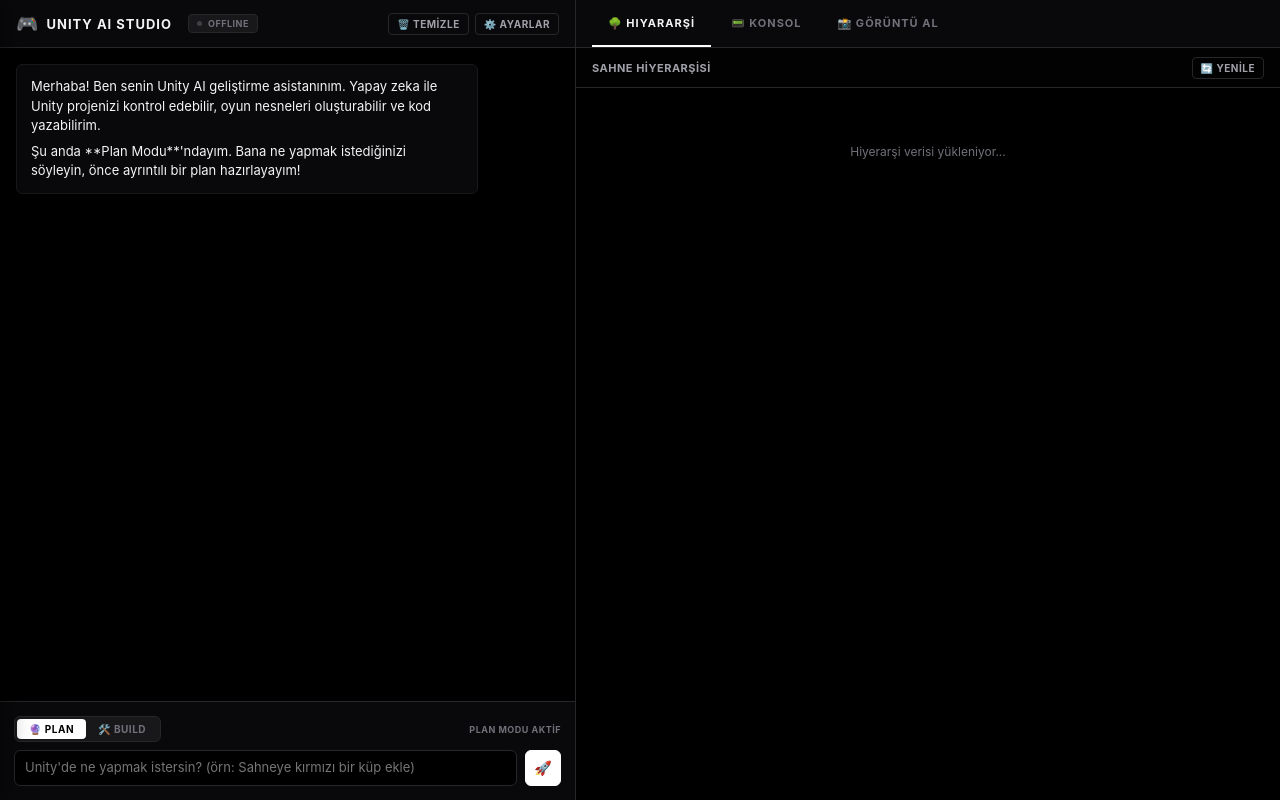
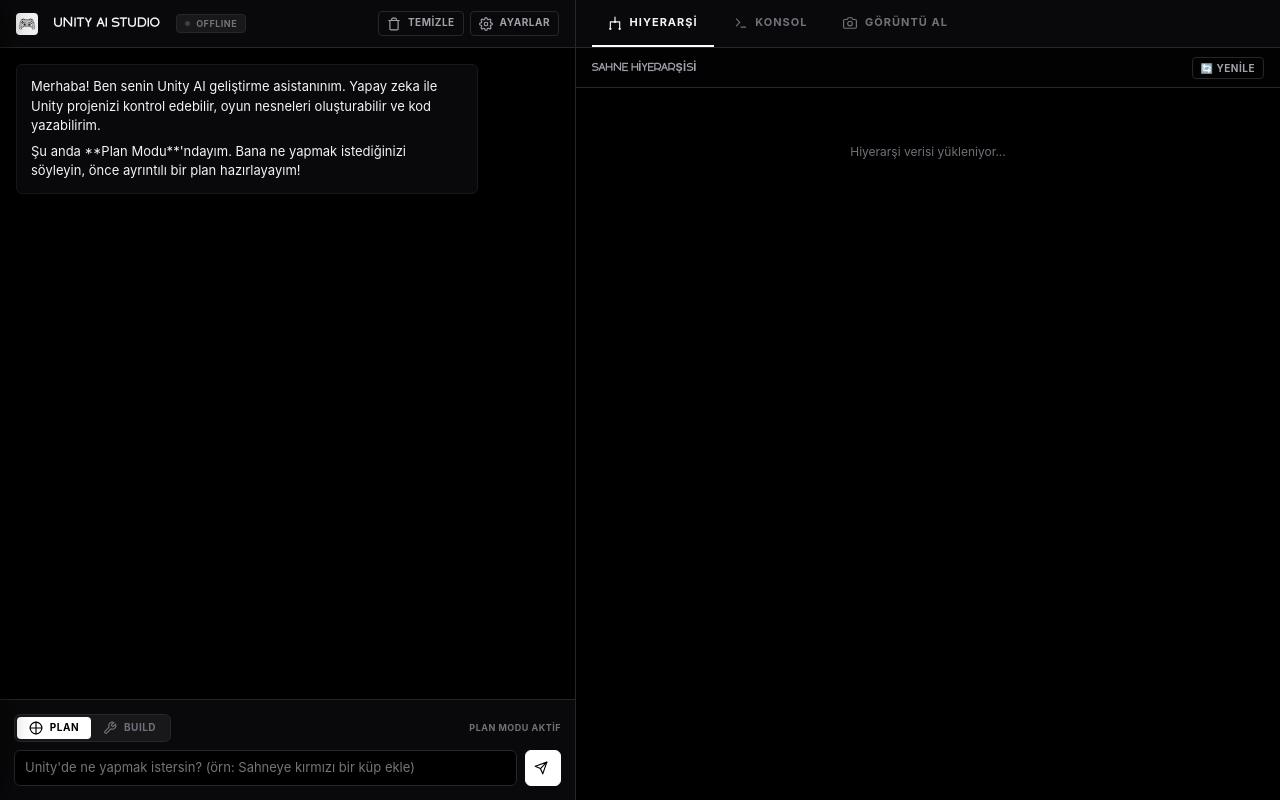
Before and after one commit to Abdullah6262637/unity-mcp-bridge, a plain HTML site: page web-client/index.html in a window 1280 px wide. Drawn offline with Linux system fonts and the light colour scheme; no server answers.

Commit message:
Add custom Interwoven font, transparent app logo, and replace all emojis with vector SVG icons

```diff
--- a/web-client/app.js
+++ b/web-client/app.js
@@ -149,7 +149,11 @@
 
     const icon = document.createElement('span');
     icon.className = 'node-icon';
-    icon.textContent = node.children && node.children.length > 0 ? '📂' : '📄';
+    if (node.children && node.children.length > 0) {
+        icon.innerHTML = `<svg class="icon tree-icon" viewBox="0 0 24 24" fill="none" stroke="currentColor" stroke-width="2" stroke-linecap="round" stroke-linejoin="round"><path d="M22 19a2 2 0 0 1-2 2H4a2 2 0 0 1-2-2V5a2 2 0 0 1 2-2h5l2 3h9a2 2 0 0 1 2 2z"></path></svg>`;
+    } else {
+        icon.innerHTML = `<svg class="icon tree-icon" viewBox="0 0 24 24" fill="none" stroke="currentColor" stroke-width="2" stroke-linecap="round" stroke-linejoin="round"><path d="M13 2H6a2 2 0 0 0-2 2v16a2 2 0 0 0 2 2h12a2 2 0 0 0 2-2V9z"></path><polyline points="13 2 13 9 20 9"></polyline></svg>`;
+    }
 
     const name = document.createElement('span');
     name.className = `node-name ${node.active === false ? 'inactive' : ''}`;
--- a/web-client/index.html
+++ b/web-client/index.html
@@ -12,7 +12,9 @@
         <aside id="settingsDrawer" class="settings-drawer">
             <div class="drawer-header">
                 <h3>API AYARLARI</h3>
-                <button id="closeSettingsBtn" class="drawer-close-btn">&times;</button>
+                <button id="closeSettingsBtn" class="drawer-close-btn">
+                    <svg class="icon" viewBox="0 0 24 24" fill="none" stroke="currentColor" stroke-width="2" stroke-linecap="round" stroke-linejoin="round"><line x1="18" y1="6" x2="6" y2="18"></line><line x1="6" y1="6" x2="18" y2="18"></line></svg>
+                </button>
             </div>
             <div class="settings-box">
                 <div class="input-group">
@@ -37,7 +39,7 @@
         <section class="chat-pane">
             <header class="pane-header">
                 <div class="header-left">
-                    <span class="logo-icon">🎮</span>
+                    <img src="logo.png" class="logo-image" alt="Logo">
                     <span class="logo-text">UNITY AI STUDIO</span>
                     <div class="status-indicator">
                         <div id="statusDot" class="status-dot"></div>
@@ -45,8 +47,14 @@
                     </div>
                 </div>
                 <div class="header-actions">
-                    <button id="clearChatBtn" class="action-btn" title="Sohbeti Temizle">🗑️ TEMİZLE</button>
-                    <button id="toggleSettingsBtn" class="action-btn" title="API Ayarları">⚙️ AYARLAR</button>
+                    <button id="clearChatBtn" class="action-btn" title="Sohbeti Temizle">
+                        <svg class="icon" viewBox="0 0 24 24" fill="none" stroke="currentColor" stroke-width="2" stroke-linecap="round" stroke-linejoin="round"><polyline points="3 6 5 6 21 6"></polyline><path d="M19 6v14a2 2 0 0 1-2 2H7a2 2 0 0 1-2-2V6m3 0V4a2 2 0 0 1 2-2h4a2 2 0 0 1 2 2v2"></path></svg>
+                        TEMİZLE
+                    </button>
+                    <button id="toggleSettingsBtn" class="action-btn" title="API Ayarları">
+                        <svg class="icon" viewBox="0 0 24 24" fill="none" stroke="currentColor" stroke-width="2" stroke-linecap="round" stroke-linejoin="round"><circle cx="12" cy="12" r="3"></circle><path d="M19.4 15a1.65 1.65 0 0 0 .33 1.82l.06.06a2 2 0 1 1-2.83 2.83l-.06-.06a1.65 1.65 0 0 0-1.82-.33 1.65 1.65 0 0 0-1 1.51V21a2 2 0 0 1-4 0v-.09A1.65 1.65 0 0 0 9 19.4a1.65 1.65 0 0 0-1.82.33l-.06.06a2 2 0 1 1-2.83-2.83l.06-.06a1.65 1.65 0 0 0 .33-1.82 1.65 1.65 0 0 0-1.51-1H3a2 2 0 0 1 0-4h.09A1.65 1.65 0 0 0 4.6 9a1.65 1.65 0 0 0-.33-1.82l-.06-.06a2 2 0 1 1 2.83-2.83l.06.06a1.65 1.65 0 0 0 1.82.33H9a1.65 1.65 0 0 0 1-1.51V3a2 2 0 0 1 4 0v.09a1.65 1.65 0 0 0 1 1.51 1.65 1.65 0 0 0 1.82-.33l.06-.06a2 2 0 1 1 2.83 2.83l-.06.06a1.65 1.65 0 0 0-.33 1.82V9a1.65 1.65 0 0 0 1.51 1H21a2 2 0 0 1 0 4h-.09a1.65 1.65 0 0 0-1.51 1z"></path></svg>
+                        AYARLAR
+                    </button>
                 </div>
             </header>
 
@@ -64,14 +72,22 @@
             <div class="input-area">
                 <div class="input-top-row">
                     <div class="mode-toggle-container">
-                        <button id="planModeBtn" class="mode-btn plan active">🔮 PLAN</button>
-                        <button id="buildModeBtn" class="mode-btn build">🛠️ BUILD</button>
+                        <button id="planModeBtn" class="mode-btn plan active">
+                            <svg class="icon" viewBox="0 0 24 24" fill="none" stroke="currentColor" stroke-width="2" stroke-linecap="round" stroke-linejoin="round"><circle cx="12" cy="12" r="10"></circle><line x1="2" y1="12" x2="22" y2="12"></line><line x1="12" y1="2" x2="12" y2="22"></line></svg>
+                            PLAN
+                        </button>
+                        <button id="buildModeBtn" class="mode-btn build">
+                            <svg class="icon" viewBox="0 0 24 24" fill="none" stroke="currentColor" stroke-width="2" stroke-linecap="round" stroke-linejoin="round"><path d="M14.7 6.3a1 1 0 0 0 0 1.4l1.6 1.6a1 1 0 0 0 1.4 0l3.77-3.77a6 6 0 0 1-7.94 7.94l-6.91 6.91a2.12 2.12 0 0 1-3-3l6.91-6.91a6 6 0 0 1 7.94-7.94l-3.76 3.76z"></path></svg>
+                            BUILD
+                        </button>
                     </div>
                     <span id="modeStatusText" class="mode-status-text">PLAN MODU AKTİF</span>
                 </div>
                 <div class="input-bottom-row">
                     <textarea id="chatInput" class="chat-input" placeholder="Unity'de ne yapmak istersin? (örn: Sahneye kırmızı bir küp ekle)" rows="1"></textarea>
-                    <button id="sendBtn" class="send-btn" aria-label="Gönder">🚀</button>
+                    <button id="sendBtn" class="send-btn" aria-label="Gönder">
+                        <svg class="icon" viewBox="0 0 24 24" fill="none" stroke="currentColor" stroke-width="2.5" stroke-linecap="round" stroke-linejoin="round"><line x1="22" y1="2" x2="11" y2="13"></line><polygon points="22 2 15 22 11 13 2 9 22 2"></polygon></svg>
+                    </button>
                 </div>
             </div>
         </section>
@@ -81,9 +97,18 @@
             <header class="pane-header">
                 <!-- Dashboard tabs styled like inspector tabs -->
                 <div class="dashboard-tabs">
-                    <button id="tabHierarchyBtn" class="tab-btn active">🌳 HIYARARŞİ</button>
-                    <button id="tabConsoleBtn" class="tab-btn">📟 KONSOL</button>
-                    <button id="tabCameraBtn" class="tab-btn">📸 GÖRÜNTÜ AL</button>
+                    <button id="tabHierarchyBtn" class="tab-btn active">
+                        <svg class="icon" viewBox="0 0 24 24" fill="none" stroke="currentColor" stroke-width="2" stroke-linecap="round" stroke-linejoin="round"><path d="M12 2v8M12 10H4v12M12 10h8v12"></path><circle cx="12" cy="10" r="1"></circle><circle cx="4" cy="22" r="1"></circle><circle cx="20" cy="22" r="1"></circle></svg>
+                        HIYERARŞİ
+                    </button>
+                    <button id="tabConsoleBtn" class="tab-btn">
+                        <svg class="icon" viewBox="0 0 24 24" fill="none" stroke="currentColor" stroke-width="2" stroke-linecap="round" stroke-linejoin="round"><polyline points="4 17 10 11 4 5"></polyline><line x1="12" y1="19" x2="20" y2="19"></line></svg>
+                        KONSOL
+                    </button>
+                    <button id="tabCameraBtn" class="tab-btn">
+                        <svg class="icon" viewBox="0 0 24 24" fill="none" stroke="currentColor" stroke-width="2" stroke-linecap="round" stroke-linejoin="round"><path d="M23 19a2 2 0 0 1-2 2H3a2 2 0 0 1-2-2V8a2 2 0 0 1 2-2h4l2-3h6l2 3h4a2 2 0 0 1 2 2z"></path><circle cx="12" cy="13" r="4"></circle></svg>
+                        GÖRÜNTÜ AL
+                    </button>
                 </div>
             </header>
 
@@ -104,7 +129,7 @@
                 <div id="consoleScreen" class="tab-screen">
                     <div class="screen-header">
                         <h3>EDİTÖR KONSOL LOGLARI</h3>
-                        <button id="refreshConsoleBtn" class="action-btn">🔄 TEMİZLE/YENİLE</button>
+                        <button id="refreshConsoleBtn" class="action-btn">🔄 YENİLE</button>
                     </div>
                     <div id="consoleLogs" class="console-logs">
                         <p class="empty-state">Konsol logları yükleniyor...</p>
@@ -116,8 +141,8 @@
                     <div class="screen-header">
                         <h3>SAHNE EKRAN GÖRÜNTÜSÜ</h3>
                         <div class="capture-actions">
-                            <button id="captureSceneBtn" class="action-btn">📸 SCENE VIEW YAKALA</button>
-                            <button id="captureGameBtn" class="action-btn">🎮 GAME VIEW YAKALA</button>
+                            <button id="captureSceneBtn" class="action-btn">SCENE VIEW YAKALA</button>
+                            <button id="captureGameBtn" class="action-btn">GAME VIEW YAKALA</button>
                         </div>
                     </div>
                     <div id="screenshotContainer" class="screenshot-container">
--- a/web-client/style.css
+++ b/web-client/style.css
@@ -1,3 +1,10 @@
+@font-face {
+    font-family: 'Interwoven';
+    src: url('Interwoven.ttf') format('truetype'),
+         url('Interwoven.otf') format('opentype');
+    font-weight: normal;
+    font-style: normal;
+}
 
 :root {
     --bg-canvas: #000000;
@@ -13,6 +20,45 @@
     --bubble-user-border: #3f3f46;
     --bubble-assistant: #09090b;
     --bubble-assistant-border: #18181b;
+}
+
+/* Custom Vector Icons & Logo Styles */
+.icon {
+    width: 14px;
+    height: 14px;
+    stroke: currentColor;
+    stroke-width: 2;
+    fill: none;
+    display: inline-block;
+    vertical-align: middle;
+    margin-right: 4px;
+    flex-shrink: 0;
+}
+
+.logo-image {
+    width: 22px;
+    height: 22px;
+    object-fit: contain;
+    margin-right: 8px;
+    border-radius: 4px;
+    background: transparent;
+}
+
+.tree-icon {
+    width: 12px;
+    height: 12px;
+    margin-right: 6px;
+    color: var(--text-secondary);
+}
+
+.drawer-close-btn .icon {
+    margin-right: 0;
+}
+
+/* Corporate Display Font Pairings */
+.logo-text, .tab-btn, .action-btn, .mode-btn, .send-btn, .plan-confirm-btn, h1, h2, h3, h4 {
+    font-family: 'Interwoven', -apple-system, BlinkMacSystemFont, "Segoe UI", sans-serif;
+    letter-spacing: 0.5px;
 }
 
 * {
```
Also changed, not shown: web-client/Interwoven.otf (added), web-client/Interwoven.ttf (added), web-client/logo.png (added).
